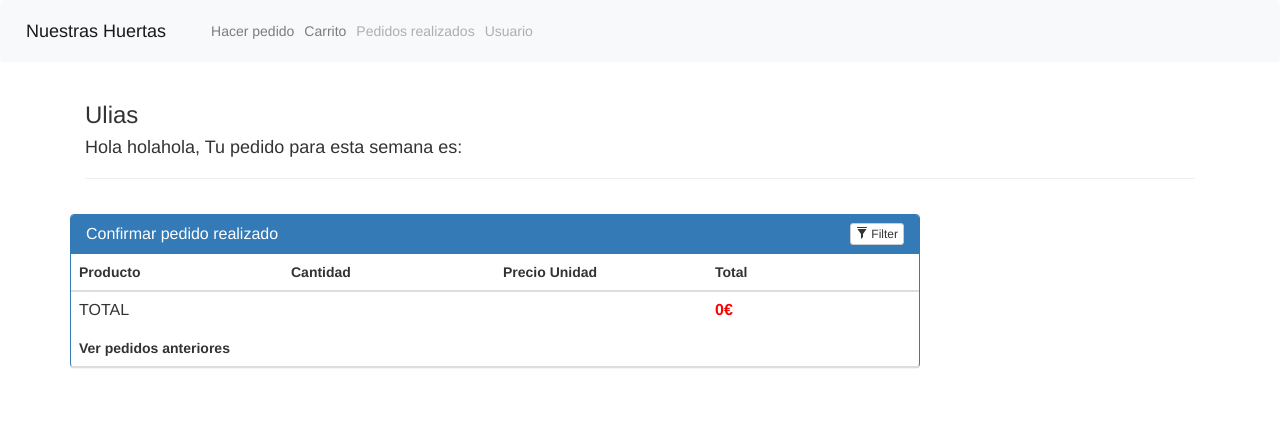
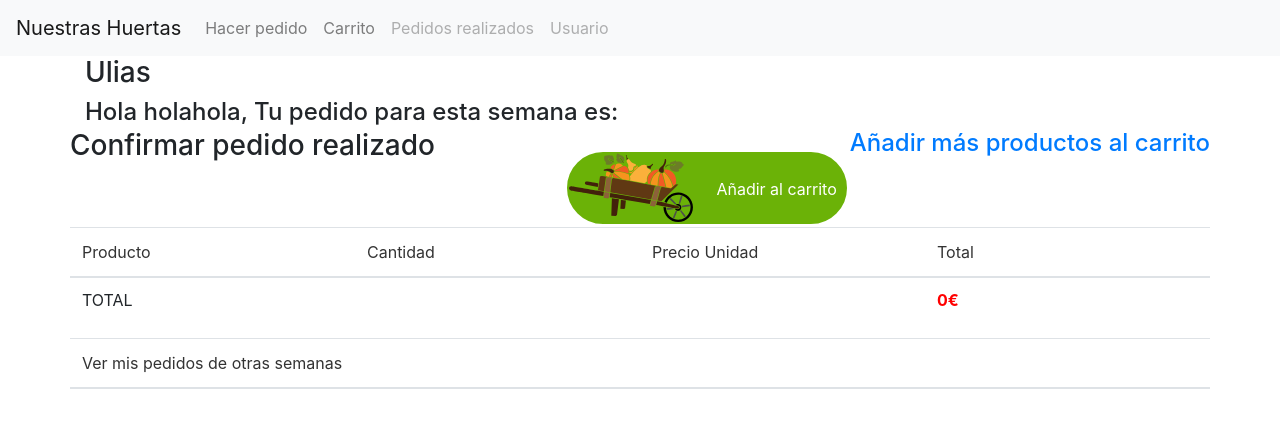
Before and after one commit to scr6292/backend, a Flask app: page /agricultores/1/postorder in a window 1280 px wide. Shown: the top 428 px of the page. Run offline with Flask 2, Linux system fonts and the light colour scheme; a user stored in the database is signed in; data comes from the database, SQL or seed files in the repository; both versions use the stored data as it was after the commit; lists and menus that the app fills with data are empty; some libraries are stand-ins or nearby versions.

Commit message:
Get flash. Modify shopping cart qty. Add validators?

```diff
--- a/application.py
+++ b/application.py
@@ -4,6 +4,7 @@ from application import db, application
 from application.models import Agricultor, Contact, Productos, User, LoginForm, RegisterForm, UpdateUsernameForm, UpdatePassForm, UpdateEmailForm, Pedido
 from werkzeug.utils import secure_filename
 import parseCSV
+from sqlalchemy import func
 
 # DATES
 import datetime
@@ -202,8 +203,18 @@ def agricultorMenuOrder(agricultor_id):
     if request.method == 'POST':
         for item in items:
             if request.form[item.product_title]:
-                order = Pedido(product_name = item.product_title, quantity = request.form[item.product_title], user_name = current_user.username, email = current_user.email, product_units = item.units, product_price = item.unit_price)
-                db.session.add(order)
+                already_exist = db.session.query(Pedido).filter_by(product_name = item.product_title, user_name = current_user.username, week = date.today().isocalendar()[1]).first()
+                if already_exist:
+                    already_exist.quantity = str(int(already_exist.quantity) + int(request.form[item.product_title]))
+                    db.session.add(already_exist)
+                    try:
+                        db.session.commit()
+                    except:
+                        db.session.rollback()
+
+                else:
+                    order = Pedido(product_name = item.product_title, quantity = request.form[item.product_title], user_name = current_user.username, email = current_user.email, product_units = item.units, product_price = item.unit_price)
+                    db.session.add(order)
                 try:
                     db.session.commit()
                 except:
@@ -221,12 +232,30 @@ def postOrder(agricultor_id):
     db.session.commit()
     agricultor = db.session.query(Agricultor).filter_by(id=agricultor_id).one()
     weeks = db.session.query(Pedido.week).filter_by(user_name = current_user.username).distinct()
+    items = db.session.query(Productos)
     order = db.session.query(Pedido).filter_by(user_name = current_user.username, week = date.today().isocalendar()[1])
     total = 0
     for item in order:
         tot = float(item.product_price)*float(item.quantity)
         total = total + tot
+
+    if request.method == 'POST':
+        for item in order:
+            if request.form.get(item.product_name, False):
+                updateorder = db.session.query(Pedido).filter_by(product_name = item.product_name, user_name = current_user.username, week = date.today().isocalendar()[1]).first()
+                updateorder.quantity = request.form[item.product_name]
+                db.session.add(updateorder)
+            try:
+                db.session.commit()
+            except:
+                db.session.rollback()
+
+        flash("Tus cambios ya estan en el carrito")
+        return redirect(url_for('postOrder', agricultor_id = agricultor_id))
+
+
     return render_template('postOrder.html', agricultor=agricultor, order = order, weeks = weeks, user_name = current_user.username, total = total)
+
 
 # Historical Orders
 @application.route('/agricultores/<int:agricultor_id>/historicalorder/<int:week>', methods=['GET', 'POST'])
@@ -452,10 +481,16 @@ def signup():
         hashed_password = generate_password_hash(form.password.data, method='sha256')
         new_user = User(username=form.username.data, email=form.email.data, password=hashed_password, is_active=True, user_role="ADMIN", is_admin=False)
         db.session.add(new_user)
+        # try:
         db.session.commit()
-
         flash("Te has registrado correctamente")
         return redirect(url_for('login'))
+        # except:
+        #     db.session.rollback() #Rollback the changes on error
+        #     flash("El email o nombre de usuario que has introducido ya existe, por favor introduce unos distintos")
+        #     return redirect(url_for('signup'))
+
+
 
     return render_template('signup.html', form=form)
 
--- a/application/models.py
+++ b/application/models.py
@@ -63,6 +63,8 @@ class UpdatePassForm(FlaskForm):
     password = PasswordField('Password', validators=[InputRequired(message='Introduce una password entre 8 y 80 caracteres'), Length(min=8, max=80, message='Introduce una password entre 8 y 80 caracteres')])
 # END LOGIN
 
+
+#END FORMS
 
 class Agricultor(db.Model):
 	__tablename__ = 'agricultor'
--- a/templates/postOrder.html
+++ b/templates/postOrder.html
@@ -1,28 +1,22 @@
 <html>
 {% extends "layout.html" %}
+{% import "bootstrap/wtf.html" as wtf %}
 {% block head %}
 {{ super() }}
-<head>
-	<link rel=stylesheet type=text/css href="{{ url_for('static', filename='styles.css') }}">
-	<link rel=stylesheet type=text/css href="https://netdna.bootstrapcdn.com/bootstrap/3.1.0/css/bootstrap.min.css">
-	<script src="https://maxcdn.bootstrapcdn.com/bootstrap/4.0.0-beta.2/js/bootstrap.min.js" integrity="sha384-alpBpkh1PFOepccYVYDB4do5UnbKysX5WZXm3XxPqe5iKTfUKjNkCk9SaVuEZflJ" crossorigin="anonymous"></script>
-	<script src="https://code.jquery.com/jquery-3.2.1.slim.min.js" integrity="sha384-KJ3o2DKtIkvYIK3UENzmM7KCkRr/rE9/Qpg6aAZGJwFDMVNA/GpGFF93hXpG5KkN" crossorigin="anonymous"></script>
-	<script src="https://cdnjs.cloudflare.com/ajax/libs/popper.js/1.12.3/umd/popper.min.js" integrity="sha384-vFJXuSJphROIrBnz7yo7oB41mKfc8JzQZiCq4NCceLEaO4IHwicKwpJf9c9IpFgh" crossorigin="anonymous"></script>
-	<script src="{{ url_for('static', filename='filter_products.js') }}"></script>
-</head>
+
+	<!-- <link rel=stylesheet type=text/css href="https://netdna.bootstrapcdn.com/bootstrap/3.1.0/css/bootstrap.min.css"> -->
 {% endblock head %}
 {% block content %}
 
 	<div class="container">
 	    <h3>{{agricultor.name}}</h3>
 	    <h4>Hola {{current_user.username}}, Tu pedido para esta semana es:</h4>
-	    <hr>
 	    <div class="row">
 	        <div class="panel panel-primary filterable">
-	            <div class="panel-heading">
-	                <h3 class="panel-title">Confirmar pedido realizado</h3>
+	            <div class="panel-heading" style="margin-bottom: 20px">
+	                <h3 class="panel-title" style="position: relative; float: left">Confirmar pedido realizado</h3>
+	                <a href="{{url_for('agricultorMenuOrder', agricultor_id = agricultor.id)}}"><h4 style= "position: relative; float: right">Añadir más productos al carrito</h4></a>
 	                <div class="pull-right">
-	                    <button class="btn btn-default btn-xs btn-filter"><span class="glyphicon glyphicon-filter"></span> Filter</button>
 	                </div>
 	            </div>
 	            <table class="table">
@@ -36,15 +30,25 @@
 	                    </tr>
 	                </thead>
 	                <tbody>
+							<form action = "{{url_for('postOrder',agricultor_id=agricultor.id)}}" method = 'POST'>
+								<div class="add-to-cart" style="border: solid;float: right;">
+									<input type = 'submit' value = 'Añadir al carrito' style="position: relative; float: right; background: none; border: none; top: 24px; color: white;     margin-right: 4px;">
+									<img src="{{url_for('static', filename='vectorpaint (8).svg')}}" alt="Farm icons" style="height: 38px; position:relative; float: right; margin-right: 15px; height: 72px;">
+								</div>
 		                		<tr>
 			                		{% for i in order %}
-								<td>{{i.product_name}}</td>
-	                        	<td>{{i.quantity}}{{i.product_units}}</td>
+									<td>
+										{{i.product_name}}
+									</td>
+		                        	<td>
+    									<input type = 'text' size = '30' name = '{{i.product_name}}' placeholder = '{{i.quantity}}{{i.product_units}}'>
+    								</td>
 		                        	<td>{{i.product_price}}€/{{i.product_units}}</td>
 		                        	<td>{{(i.quantity|float)*(i.product_price|float)}}€</td>
 
 		                    	</tr>
 		                    		{% endfor %}
+	                    	</form>
 	                    	<tr>
 	                    		<td>TOTAL</td>
 	                    		<td></td>
@@ -56,7 +60,7 @@
 	            <table class="table">
 	                <thead>
 	                    <tr class="filters">
-	                        <th><input type="text" class="form-control" placeholder="Ver pedidos anteriores" disabled></th>
+	                        <th><input type="text" class="form-control" placeholder="Ver mis pedidos de otras semanas" disabled></th>
 	                    </tr>
 	                </thead>
 	                <tbody>
```
Also changed, not shown: application/validators.py (added, +12 -0 lines), templates/signup.html (+10 -0 lines), application/test.db. Lines whose indentation alone changed are shown as unchanged.
